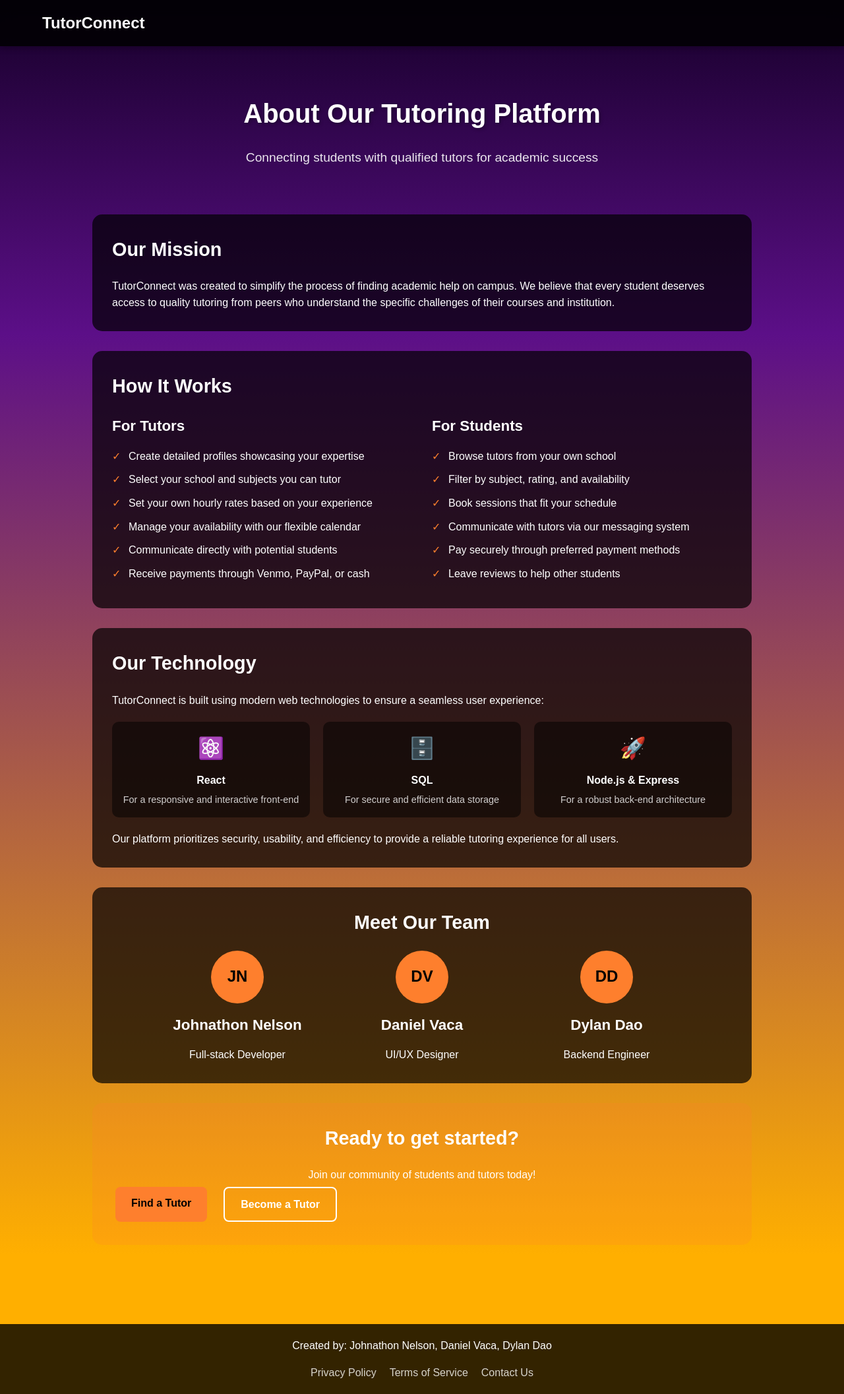
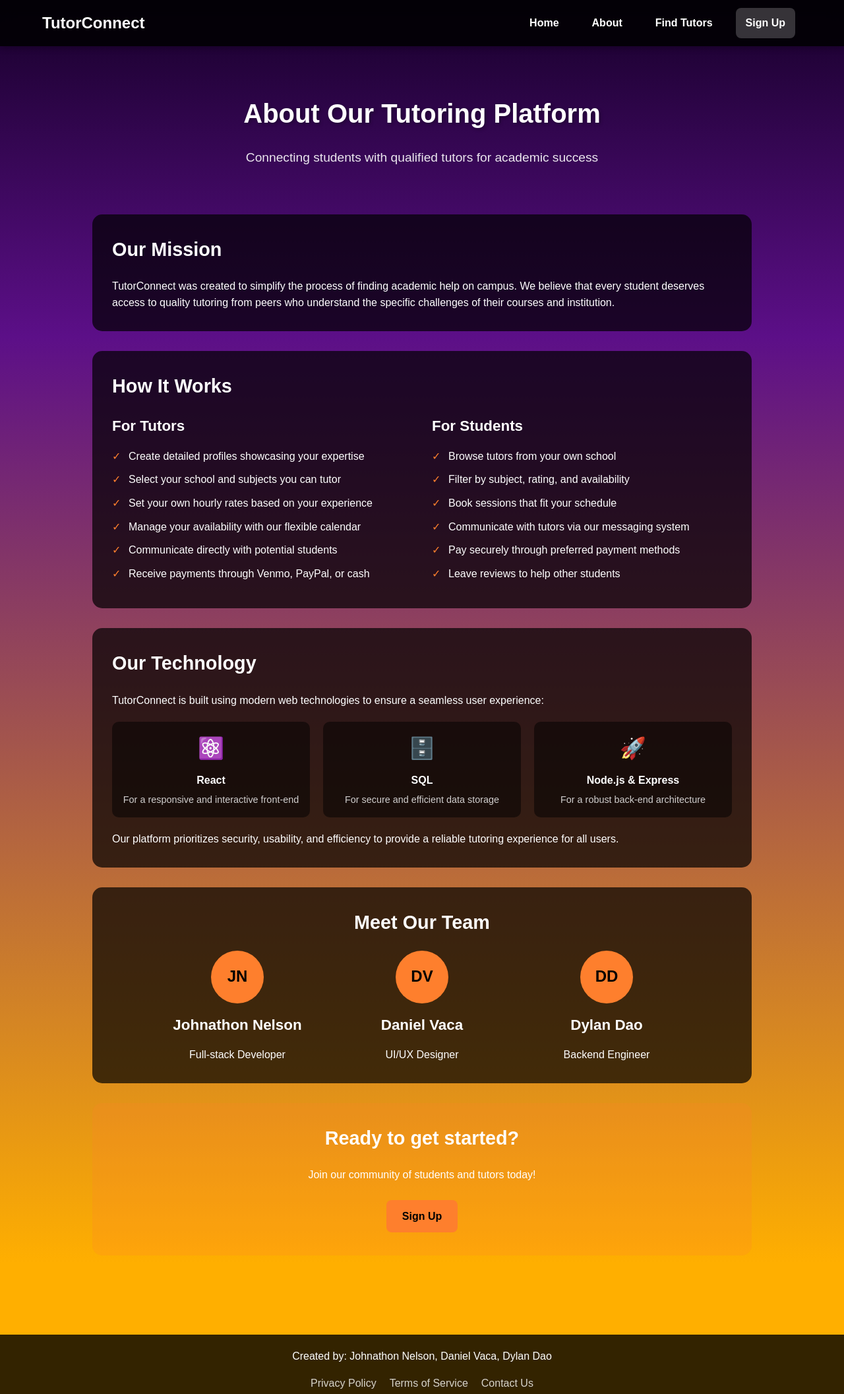
Before and after one commit to vacadaniel/Tutoring-APP, a PHP site: page /aboutpage/about.html in a window 1280 px wide. Shown: the top 2113 px of the page at 66% size. Run offline with PHP 8.4, Linux system fonts and the light colour scheme.

Commit message:
fixed about page to show dashboard at top and have sign up at bottom

```diff
--- a/TUTORING APP/client/pages/aboutpage/about.html
+++ b/TUTORING APP/client/pages/aboutpage/about.html
@@ -113,9 +113,8 @@
             <div class="cta-section">
                 <h2>Ready to get started?</h2>
                 <p>Join our community of students and tutors today!</p>
-                <div class="cta-buttons">
-                    <a href="#" class="btn-primary">Find a Tutor</a>
-                    <a href="#" class="btn-outline">Become a Tutor</a>
+                <div class="cta-buttons centered-button">
+                    <a href="../dashboard/join.html" class="btn-primary">Sign Up</a>
                 </div>
             </div>
         </section>
@@ -130,6 +129,7 @@
         </div>
     </footer>
 
+    <script src="../js/auth.js"></script>
     <script>
         // Update navigation based on authentication status
         document.addEventListener('DOMContentLoaded', function() {
@@ -139,7 +139,7 @@
             console.warn('Auth module not loaded or updateNavigation not available');
           }
         });
-      </script>
+    </script>
 
 </body>
 </html>
--- a/TUTORING APP/client/pages/css/welcome-about.css
+++ b/TUTORING APP/client/pages/css/welcome-about.css
@@ -93,6 +93,7 @@
   color: #fe7f2d;
   text-decoration: none;
   font-weight: bold;
+
 }
 
 .signup-link a:hover {
@@ -168,3 +169,9 @@
     max-width: 350px;
   }
 }
+
+.centered-button {
+  display: flex;
+  justify-content: center;
+  margin-top: 20px;
+}
```
